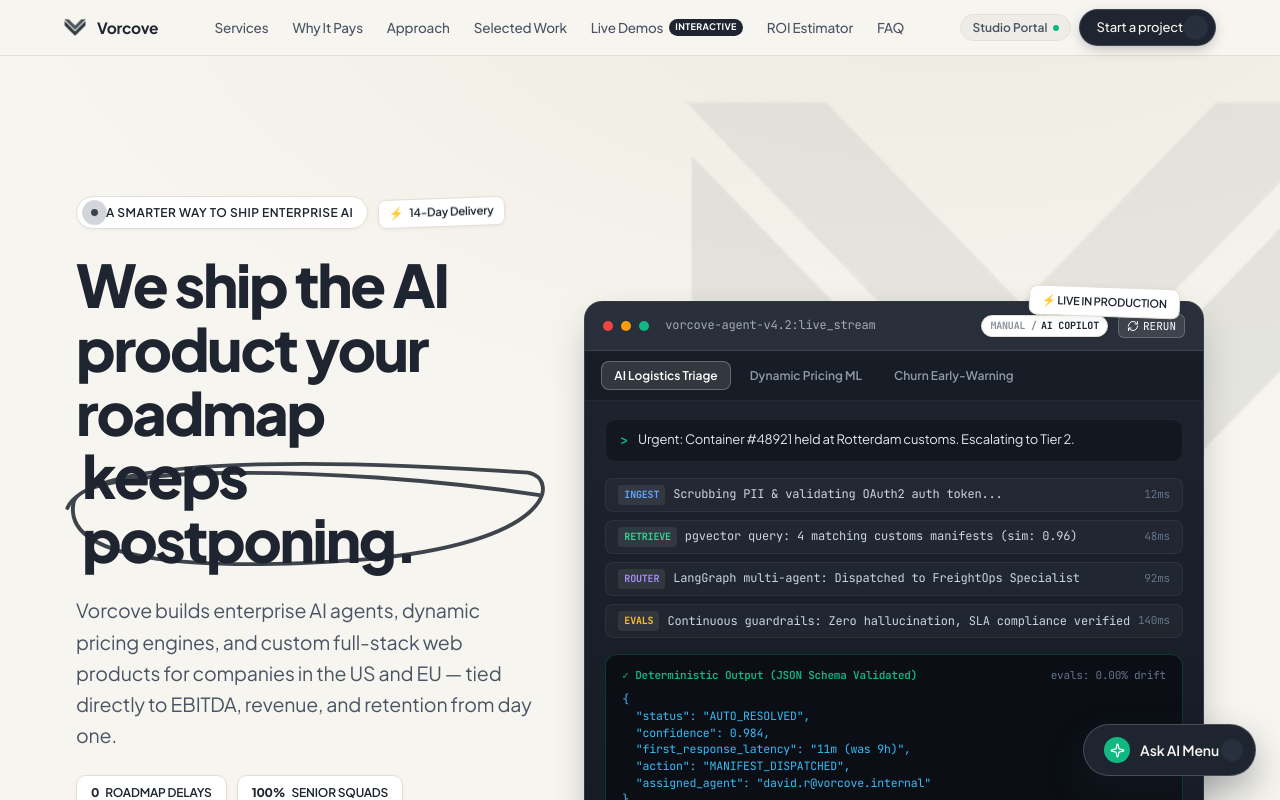
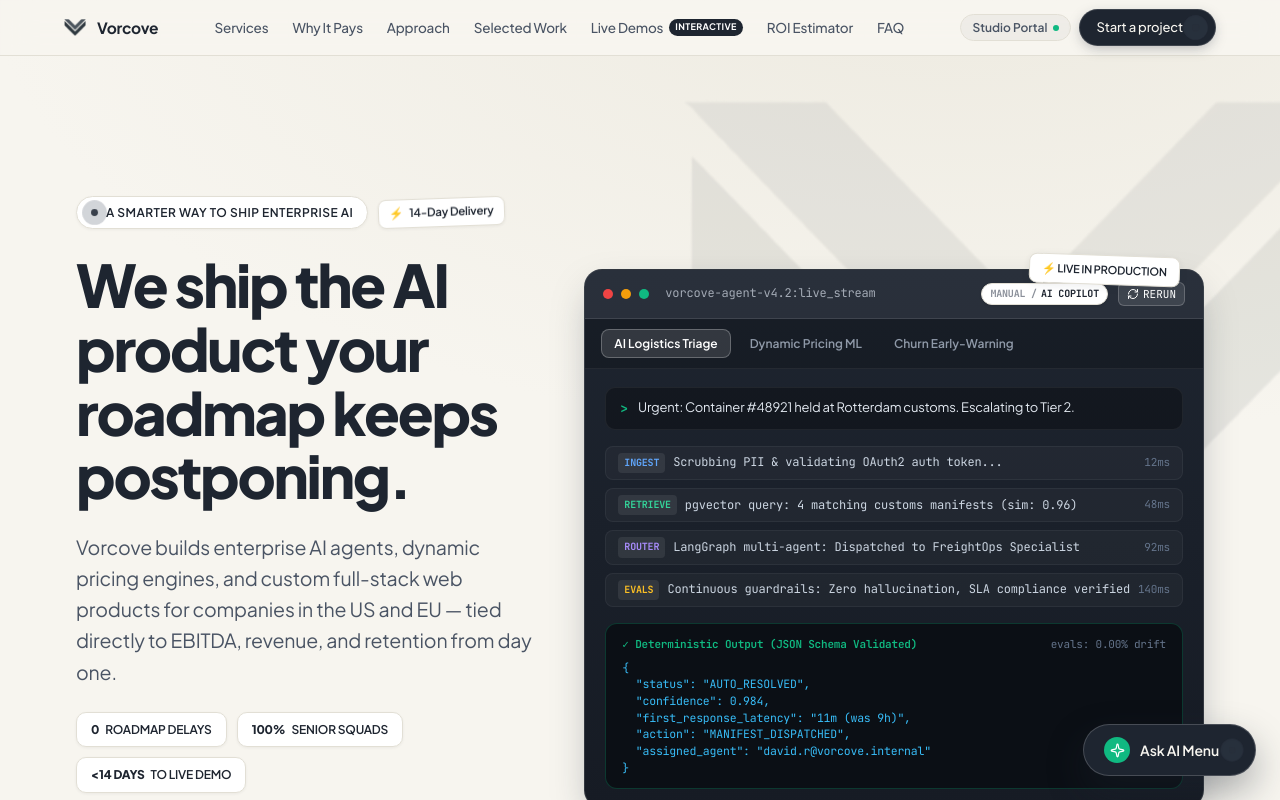
Before and after one commit to sheikhumaryounas/vorcove, a React (Vite) app: page / in a window 1280 px wide. Shown: the top 800 px of the page. Built offline with nearby package versions, Linux system fonts and the light colour scheme.

Commit message:
style: remove oval doodle loop from hero headline

```diff
--- a/src/components/Hero.tsx
+++ b/src/components/Hero.tsx
@@ -87,7 +87,7 @@ export const Hero: React.FC<HeroProps> = ({ onExploreDemos }) => {
               </div>
             </div>
 
-            {/* High-Impact Headline with Hand-Drawn Doodle Loop Sketch */}
+            {/* High-Impact Headline */}
             <h1
               className="heading-editorial hero-headline-text"
               style={{
@@ -100,25 +100,7 @@ export const Hero: React.FC<HeroProps> = ({ onExploreDemos }) => {
                 overflowWrap: 'break-word'
               }}
             >
-              We ship the AI product your roadmap{' '}
-              <span className="doodle-highlight-wrap">
-                keeps postponing.
-                <svg
-                  className="doodle-loop-svg"
-                  viewBox="0 0 320 80"
-                  fill="none"
-                  xmlns="http://www.w3.org/2000/svg"
-                >
-                  <path
-                    d="M 12 40 C 25 10, 150 8, 298 18 C 318 22, 314 62, 195 72 C 85 80, 8 72, 16 36 C 22 14, 170 12, 305 32"
-                    stroke="var(--ink-primary)"
-                    strokeWidth="2.4"
-                    strokeLinecap="round"
-                    strokeLinejoin="round"
-                    opacity="0.85"
-                  />
-                </svg>
-              </span>
+              We ship the AI product your roadmap keeps postponing.
             </h1>
 
             {/* Subtitle */}
--- a/src/index.css
+++ b/src/index.css
@@ -580,24 +580,6 @@ h1, h2, h3, h4, h5, h6 {
   box-shadow: var(--shadow-sm);
 }
 
-/* Hand-Drawn Doodle Oval Looping Highlight */
-.doodle-highlight-wrap {
-  position: relative;
-  display: inline-block;
-  padding: 0 6px;
-  white-space: normal;
-}
-
-.doodle-loop-svg {
-  position: absolute;
-  left: -6%;
-  top: -20%;
-  width: 112%;
-  height: 140%;
-  pointer-events: none;
-  z-index: 1;
-}
-
 /* Elevated Cards with Clean Borders */
 .neo-card {
   background: #FFFFFF;
```
